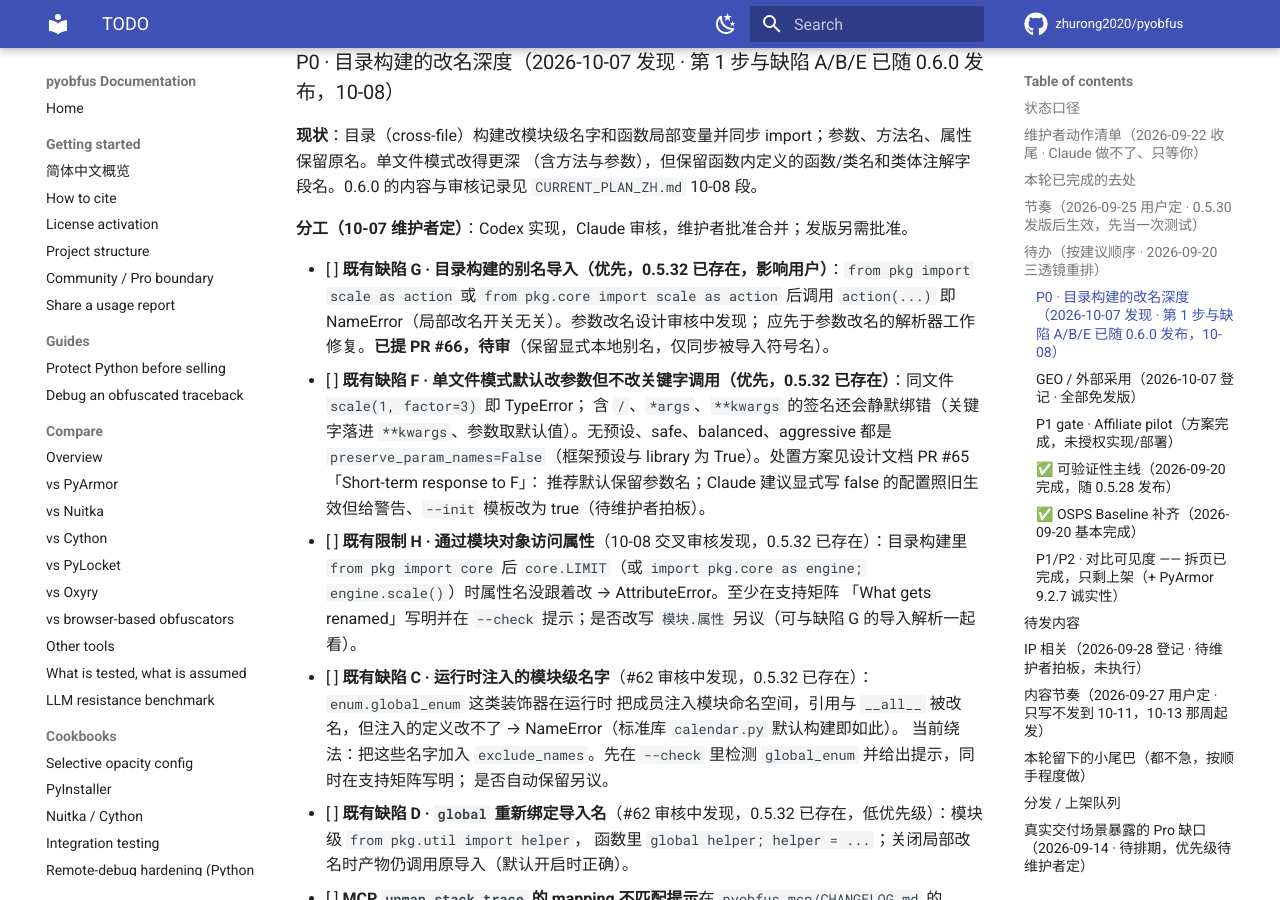
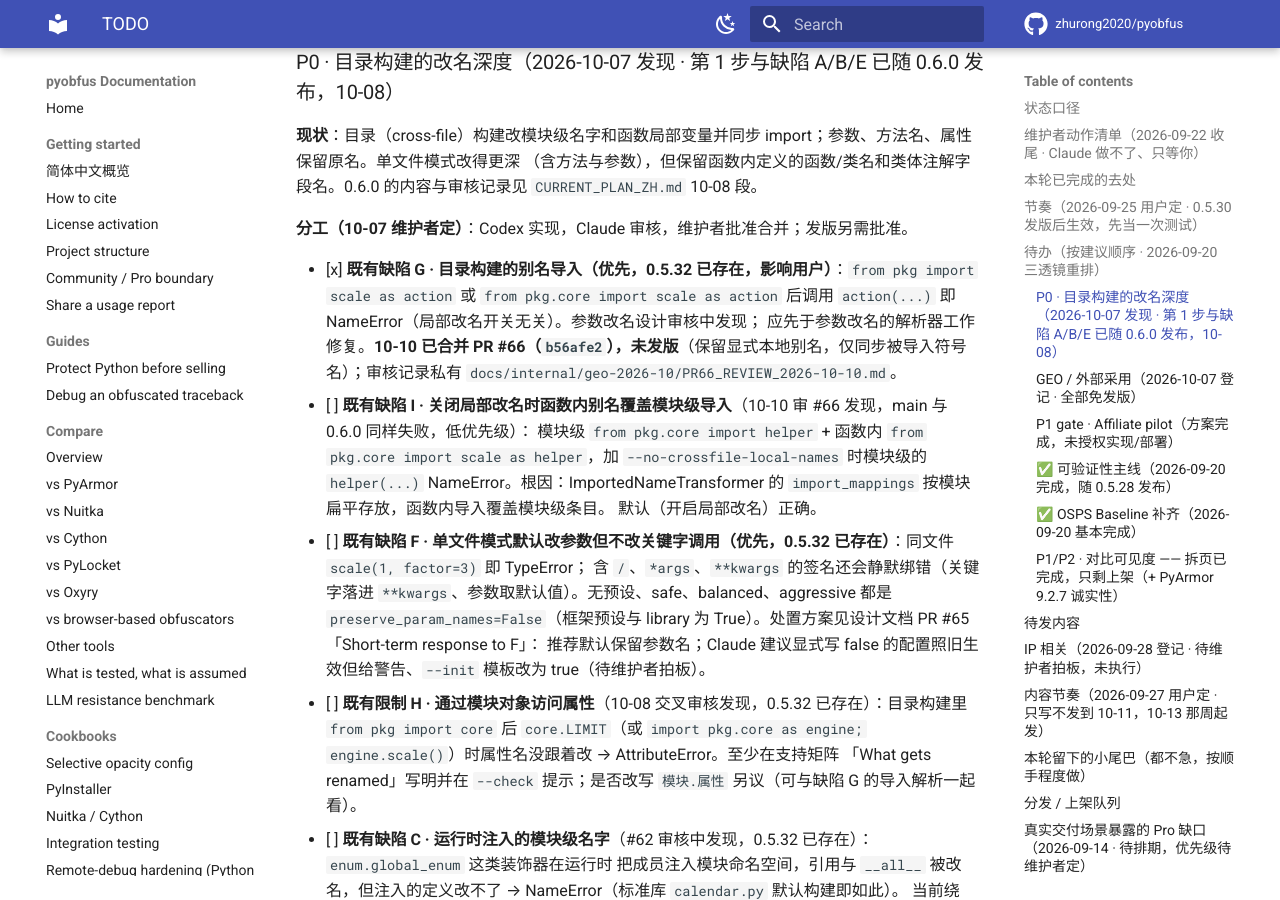
Before and after one commit to zhurong2020/pyobfus, an MkDocs documentation site: the page built from docs/TODO.md, in a window 1280 px wide and 900 px high, scrolled down 5510 px. Built offline with MkDocs 1.6.1 and Material for MkDocs 9.7.7, drawn with Linux system fonts in a browser that asks for light colours; comment, search, counter and statistics services are not loaded.

Commit message:
docs: record G merged and queue defect I from the #66 review
Co-Authored-By: Claude Opus 5.5 <noreply@anthropic.com>

```diff
--- a/docs/TODO.md
+++ b/docs/TODO.md
@@ -160,9 +160,13 @@ provenance 项收拢为**一条主线抬为 P0**；**明确不追** PyArmor 的
 
 **分工（10-07 维护者定）**：Codex 实现，Claude 审核，维护者批准合并；发版另需批准。
 
-- [ ] **既有缺陷 G · 目录构建的别名导入（优先，0.5.32 已存在，影响用户）**：`from pkg import scale as action` 或
+- [x] **既有缺陷 G · 目录构建的别名导入（优先，0.5.32 已存在，影响用户）**：`from pkg import scale as action` 或
       `from pkg.core import scale as action` 后调用 `action(...)` 即 NameError（局部改名开关无关）。参数改名设计审核中发现；
-      应先于参数改名的解析器工作修复。**已提 PR #66，待审**（保留显式本地别名，仅同步被导入符号名）。
+      应先于参数改名的解析器工作修复。**10-10 已合并 PR #66（`b56afe2`），未发版**（保留显式本地别名，仅同步被导入符号名）；审核记录私有 `docs/internal/geo-2026-10/PR66_REVIEW_2026-10-10.md`。
+- [ ] **既有缺陷 I · 关闭局部改名时函数内别名覆盖模块级导入**（10-10 审 #66 发现，main 与 0.6.0 同样失败，低优先级）：
+      模块级 `from pkg.core import helper` + 函数内 `from pkg.core import scale as helper`，加 `--no-crossfile-local-names`
+      时模块级的 `helper(...)` NameError。根因：ImportedNameTransformer 的 `import_mappings` 按模块扁平存放，函数内导入覆盖模块级条目。
+      默认（开启局部改名）正确。
 - [ ] **既有缺陷 F · 单文件模式默认改参数但不改关键字调用（优先，0.5.32 已存在）**：同文件 `scale(1, factor=3)` 即 TypeError；
       含 `/`、`*args`、`**kwargs` 的签名还会静默绑错（关键字落进 `**kwargs`、参数取默认值）。无预设、safe、balanced、aggressive
       都是 `preserve_param_names=False`（框架预设与 library 为 True）。处置方案见设计文档 PR #65「Short-term response to F」：
```
